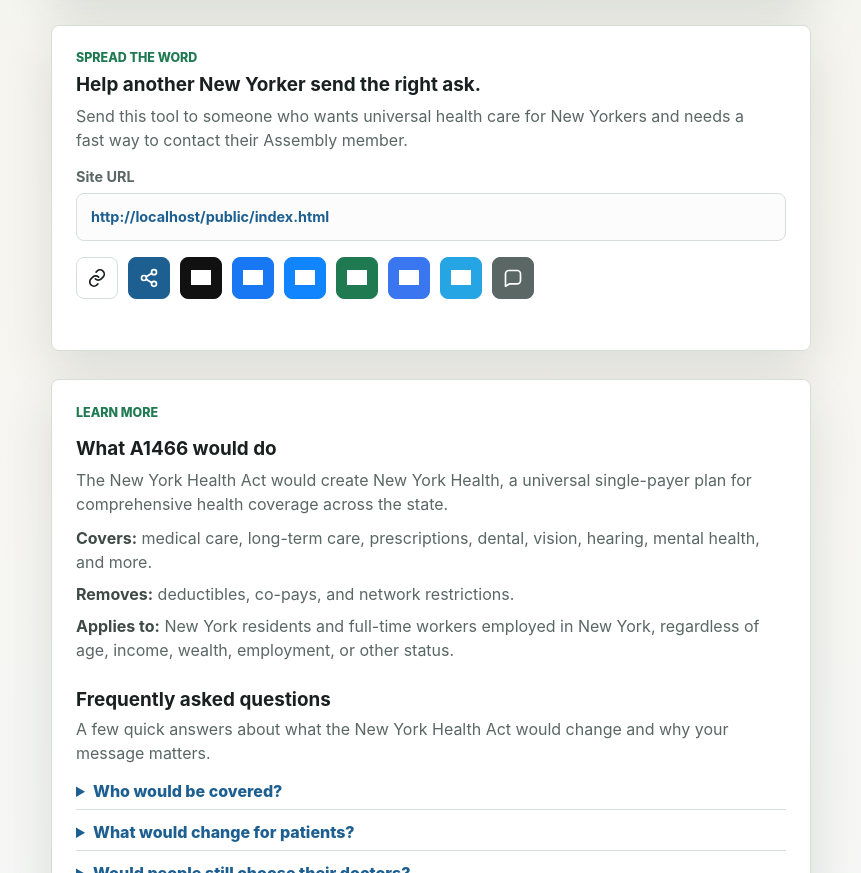
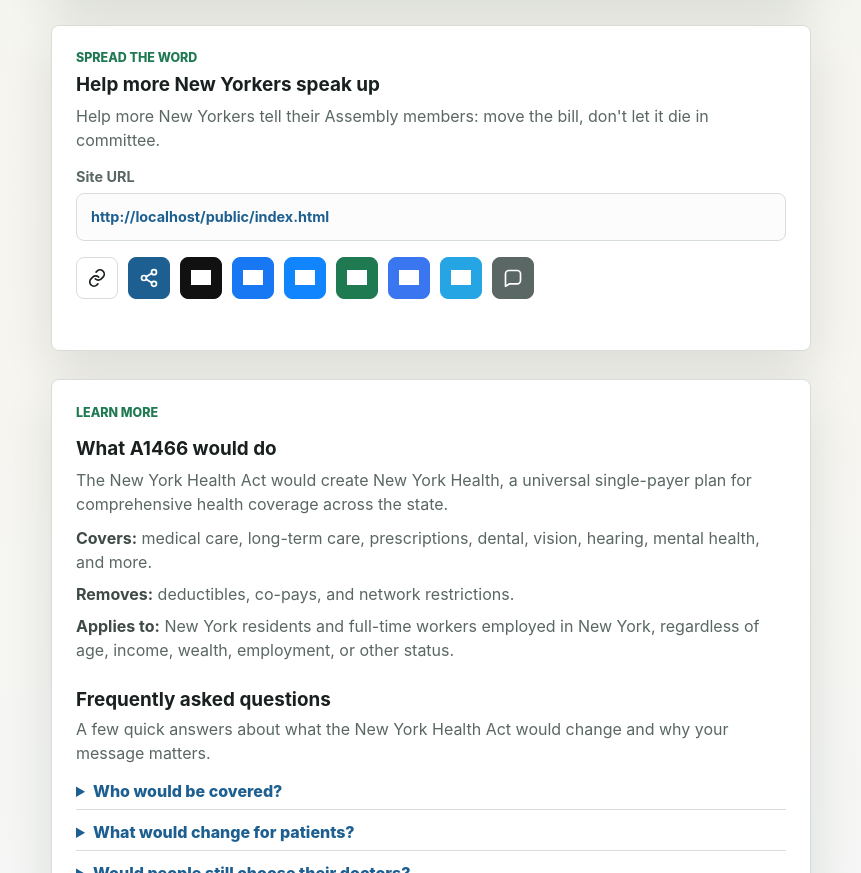
Before and after one commit to niajohnson/tell-albany, a website: page public/index.html in a window 1280 px wide. Shown: the part 857-1730 px from the top of the page, without its empty margins (209-1070 px from the left). Drawn offline with Linux system fonts and the light colour scheme; grey boxes are pictures that could not be loaded.

Commit message:
Update share card copy

```diff
--- a/public/index.html
+++ b/public/index.html
@@ -158,8 +158,8 @@
       <section class="share-site" aria-labelledby="share-title">
         <div class="share-copy">
           <p class="label">Spread the word</p>
-          <h3 id="share-title">Help another New Yorker send the right ask.</h3>
-          <p>Send this tool to someone who wants universal health care for New Yorkers and needs a fast way to contact their Assembly member.</p>
+          <h3 id="share-title">Help more New Yorkers speak up</h3>
+          <p>Help more New Yorkers tell their Assembly members: move the bill, don't let it die in committee.</p>
         </div>
         <label class="share-url-field">
           <span>Site URL</span>
```
